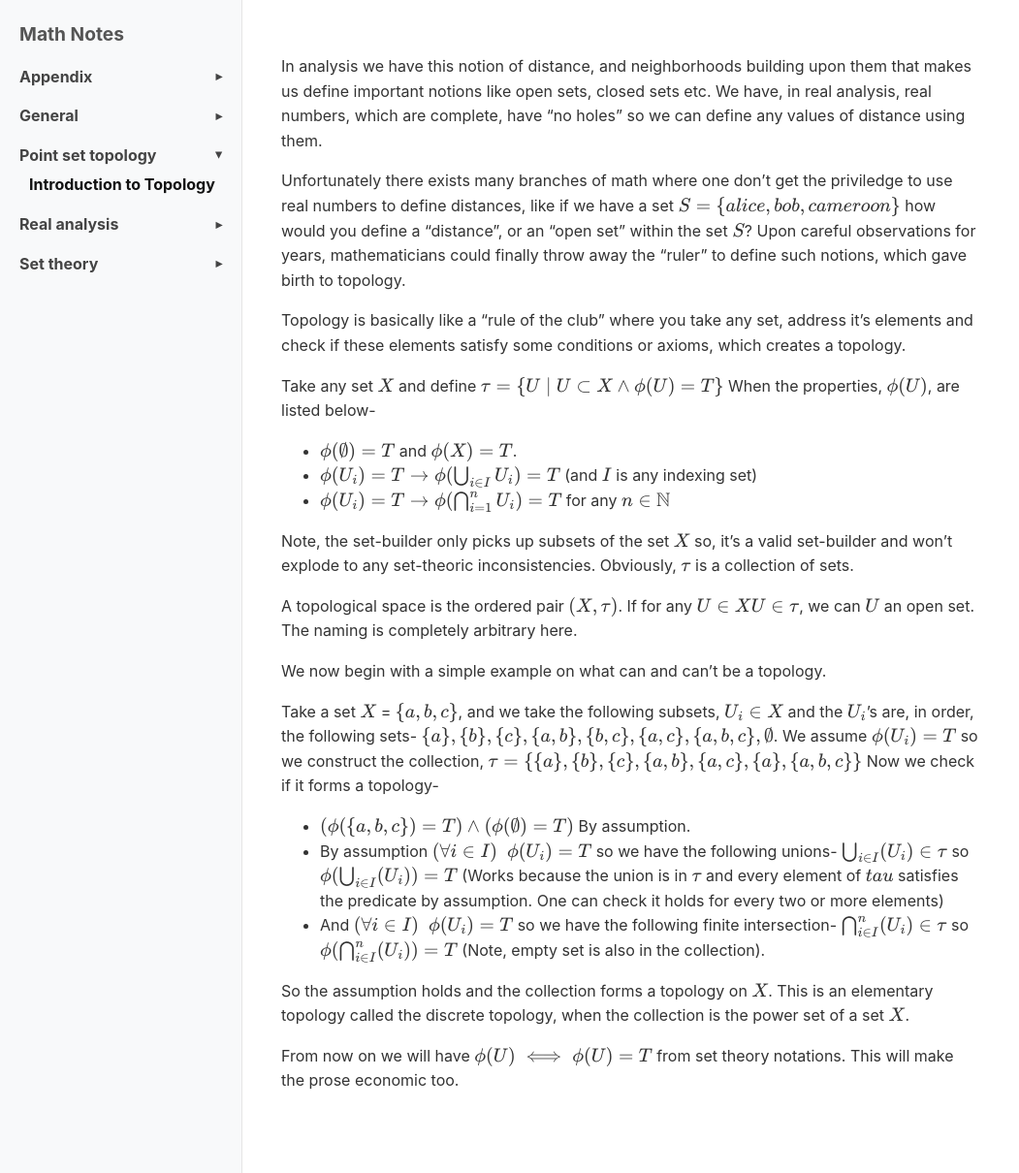
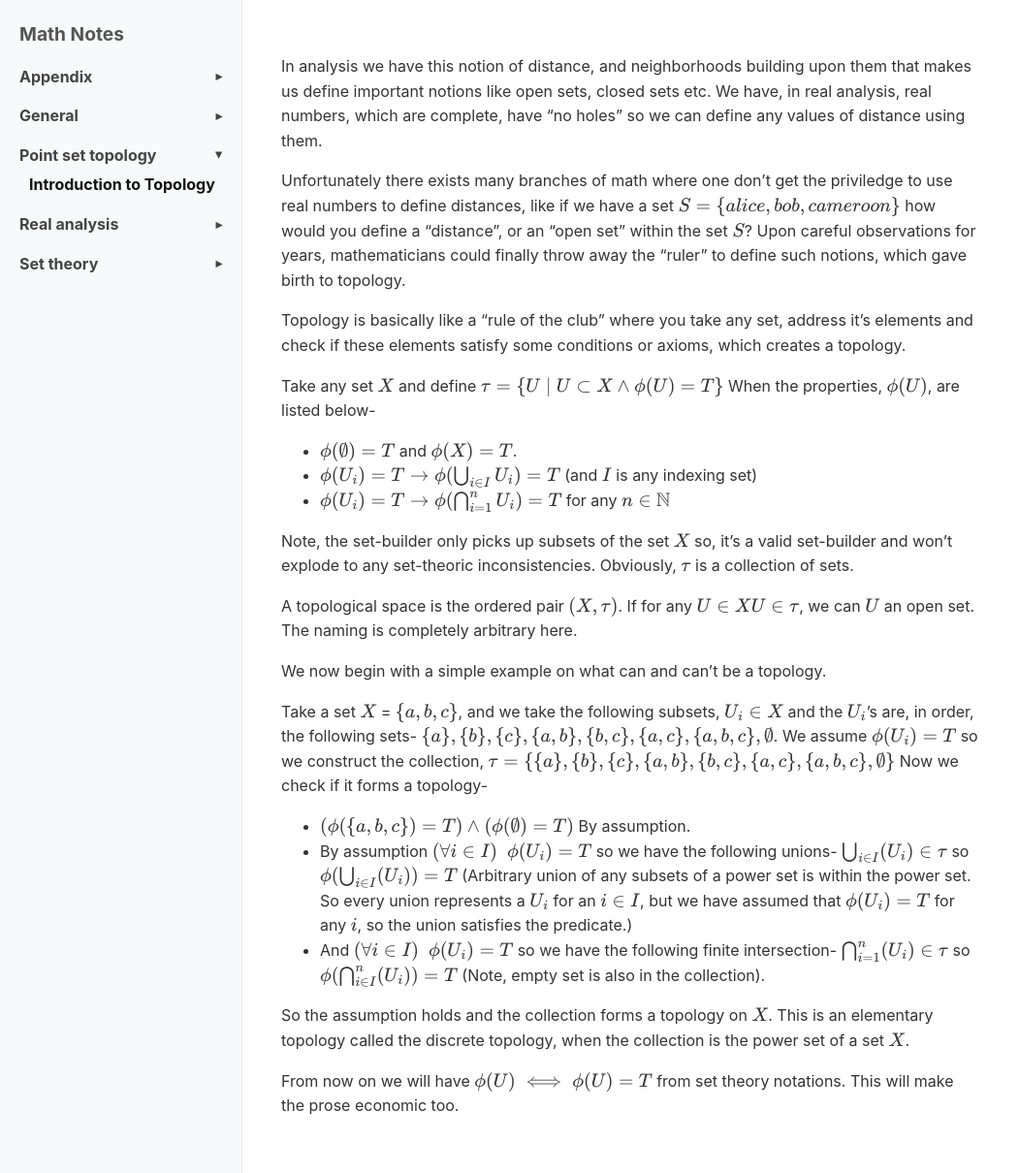
Before and after one commit to Nasif-Abdullah/Math, a Jekyll site: the page built from Point-Set Topology/Introduction.md, in a window 1280 px wide and 1210 px high. Shown: the whole window at 97% size, without its empty margins (0-1051 px from the left). Built offline with Jekyll 4.4.1, drawn with Linux system fonts in a browser that asks for light colours.

Commit message:
Update Introduction.md

```diff
--- a/Point-Set Topology/Introduction.md
+++ b/Point-Set Topology/Introduction.md
@@ -21,11 +21,11 @@ A topological space is the ordered pair $$(X, \tau)$$. If for any $$U \in X U \i
 
 We now begin with a simple example on what can and can't be a topology.
 
-Take a set $$X$$ = $$\{a,b,c\}$$, and we take the following subsets, $$U_i \in X$$ and the $$U_i$$'s are, in order, the following sets- $$\{a\}, \{b\}, \{c\}, \{a,b\}, \{b,c\}, \{a,c\}, \{a,b,c\}, \emptyset$$. We assume $$\phi(U_i) = T$$ so we construct the collection, $$\tau = \{\{a\}, \{b\}, \{c\}, \{a,b\}, \{a,c\}, \{a\}, \{a,b,c\}\}$$ Now we check if it forms a topology-
+Take a set $$X$$ = $$\{a,b,c\}$$, and we take the following subsets, $$U_i \in X$$ and the $$U_i$$'s are, in order, the following sets- $$\{a\}, \{b\}, \{c\}, \{a,b\}, \{b,c\}, \{a,c\}, \{a,b,c\}, \emptyset$$. We assume $$\phi(U_i) = T$$ so we construct the collection, $$\tau = \{\{a\}, \{b\}, \{c\}, \{a,b\}, \{b,c\}, \{a,c\}, \{a,b,c\}, \emptyset\}$$ Now we check if it forms a topology-
 
  - $$(\phi(\{a,b,c\}) = T) \wedge (\phi(\emptyset) = T)$$ By assumption.
- - By assumption $$(\forall i \in I) \ \ \phi(U_i) = T$$ so we have the following unions- $$\bigcup_{i \in I} (U_i) \in \tau$$ so $$\phi(\bigcup_{i \in I} (U_i)) = T$$ (Works because the union is in $$\tau$$ and every element of $$tau$$ satisfies the predicate by assumption. One can check it holds for every two or more elements)
- - And  $$(\forall i \in I) \ \ \phi(U_i) = T$$ so we have the following finite intersection- $$\bigcap_{i \in I}^{n} (U_i) \in \tau$$ so $$\phi(\bigcap_{i \in I}^{n} (U_i)) = T$$ (Note, empty set is also in the collection).
+ - By assumption $$(\forall i \in I) \ \ \phi(U_i) = T$$ so we have the following unions- $$\bigcup_{i \in I} (U_i) \in \tau$$ so $$\phi(\bigcup_{i \in I} (U_i)) = T$$ (Arbitrary union of any subsets of a power set is within the power set. So every union represents a $$U_i$$ for an $$i \in I$$, but we have assumed that $$\phi(U_i) = T$$ for any $$i$$, so the union satisfies the predicate.)
+ - And  $$(\forall i \in I) \ \ \phi(U_i) = T$$ so we have the following finite intersection- $$\bigcap_{i=1}^{n} (U_i) \in \tau$$ so $$\phi(\bigcap_{i \in I}^{n} (U_i)) = T$$ (Note, empty set is also in the collection).
 
 So the assumption holds and the collection forms a topology on $$X$$. This is an elementary topology called the discrete topology, when the collection is the power set of a set $$X$$.
 
```
